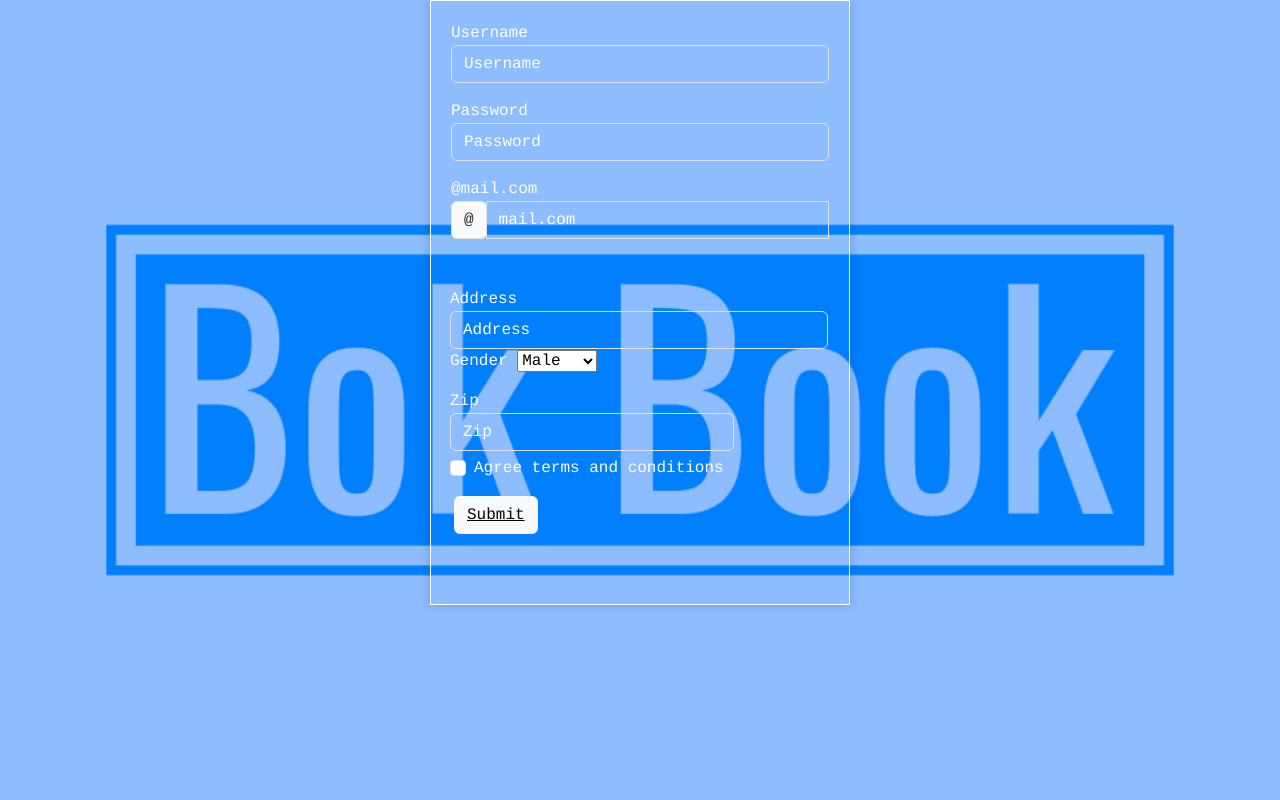
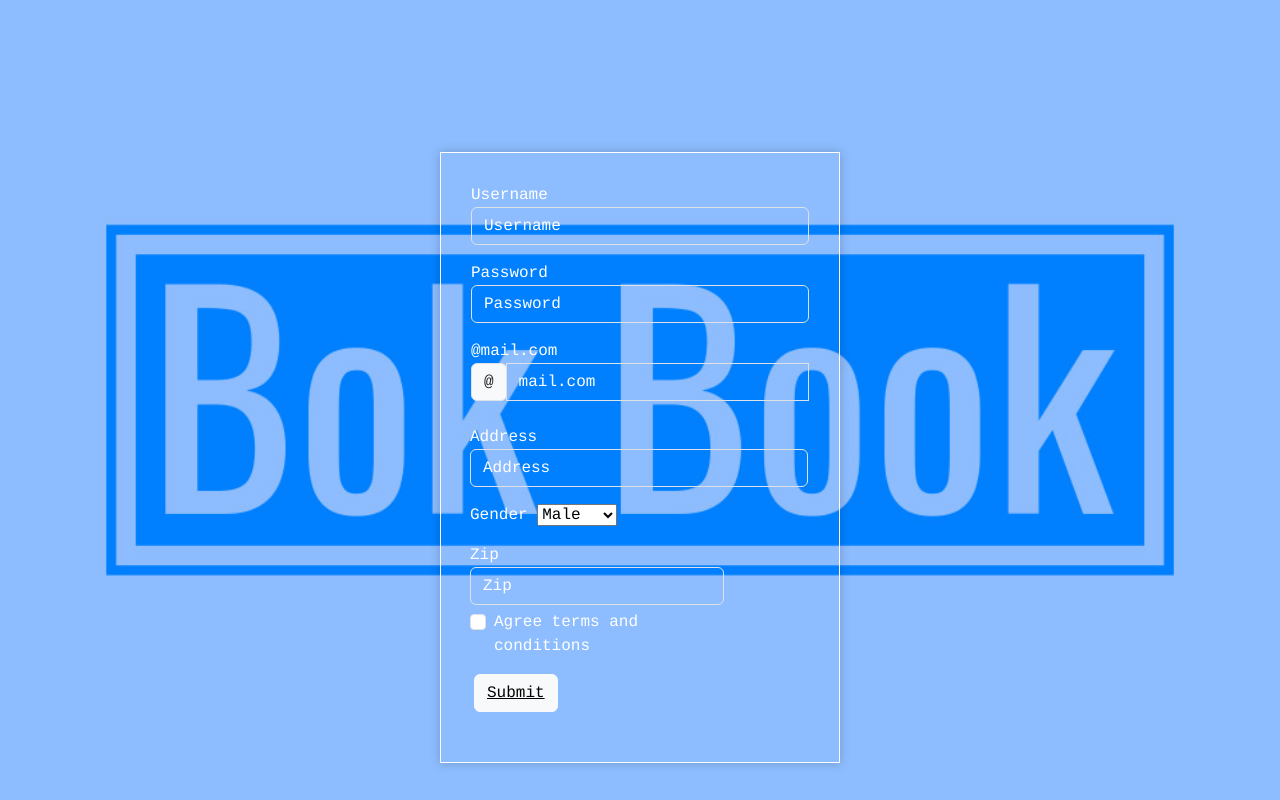
Before and after one commit to Romhellopez/Romhelrhum, a plain HTML site: page MP1.html in a window 1280 px wide. Drawn offline with nearby package versions, Linux system fonts and the light colour scheme.

Commit message:
Add files via upload

```diff
--- a/BstrapPractice2.css
+++ b/BstrapPractice2.css
@@ -3,6 +3,7 @@
     padding: 0;
     box-sizing: border-box;
     font-family: Courier;
+    overflow-x: hidden;
 }
 
 .row::after {
@@ -18,7 +19,6 @@
 
 body {
     font-family: Courier;
-    overflow-x: hidden;
 }
 
 #nav-bar {
@@ -33,7 +33,7 @@ body {
 }
 
 .navbar-brand img {
-    height: 40px;
+    height: 60px;
     padding-left: 20px;
 }
 
@@ -126,6 +126,7 @@ body {
 .footer-basic .social {
     text-align:center;
     padding-bottom:25px;
+
 }
 
 .footer-basic .social > a {
@@ -140,6 +141,7 @@ body {
     margin:0 8px;
     color:inherit;
     opacity:0.75;
+    overflow: hidden;
 }
 
 .footer-basic .social > a:hover {
--- a/MP1.html
+++ b/MP1.html
@@ -24,7 +24,7 @@
           Looks good!
         </div>
       </div>
-      <div class="col-lg-12 mb-5">
+      <div class="col-s-12 mb-5">
         <label for="validationCustomEmail">@mail.com</label>
         <div class="input-group">
           <div class="input-group-prepend">
@@ -35,14 +35,16 @@
             Please choose a email.
           </div>
           <br/>
-      <div class="col-lg-12 mt-5">
+
+        <div class="col-lg-12">
+      <div class="col-lg-12 mt-4">
         <label for="validationCustom03">Address</label>
         <input type="text" class="form-control" id="validationCustom03" placeholder="Address" required>
         <div class="invalid-feedback">
           Please provide a valid city.
         </div>
       </div>
-      <div class="col-lg-12 mb-3">
+      <div class="col-lg-12 mt-3 mb-3">
         <label for="validationCustom04" id="validationCustom04">Gender</label>
         <select id="Gender">
           <div>
--- a/MP1Style.css
+++ b/MP1Style.css
@@ -23,19 +23,18 @@ body {
     justify-content:center;
     align-items: center;
     background-position: center;
-
 }
 
 .form-row {
-    width: 420px;
-    border: 2px solid rgba(255,255,255,.2);
+    width: 400px;
+    border: 5px solid rgba(255,255,255,.2);
     color: white;
-    border-radius: 10px solid;
-    padding: 20px;
+    padding: 30px;
     background:transparent;
     box-shadow: 0 0 10px rgba(0,0,0,.2);
     border: 1px solid white;
-
+    margin-top: 38%;
+    padding-bottom: 0;
 }
 
 .form-check {
--- a/test.css
+++ b/test.css
@@ -146,6 +146,11 @@ div.gallery img {
     color:#aaa;
     margin-bottom:0;
 }
+
+main .responsive {
+    padding-left: 10px;
+    padding-right: 10px;
+}
 /*
 .foot-nav {
   width: 100%;
```
Also changed, not shown: carousel.html (+1 -1 lines), feeds.html (+1 -1 lines).
